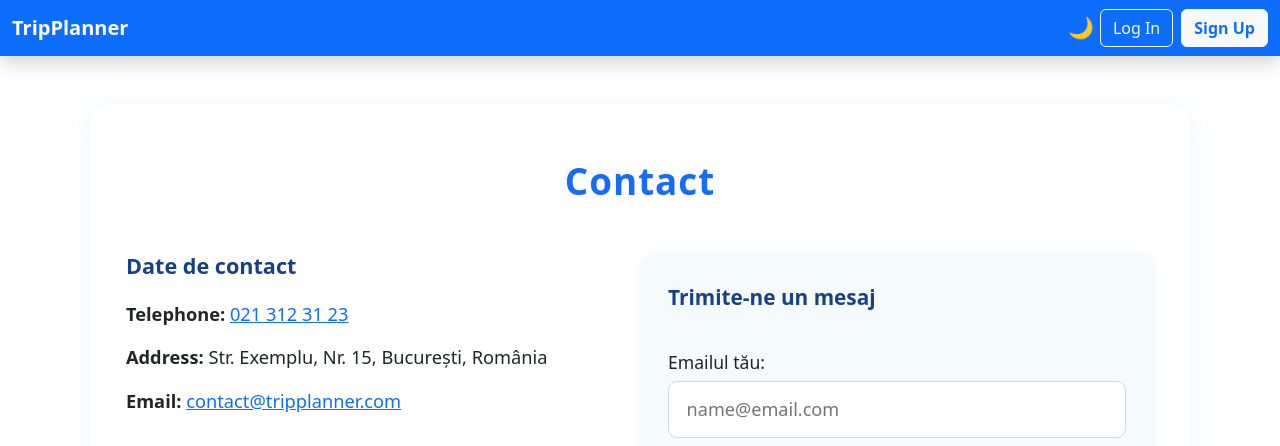
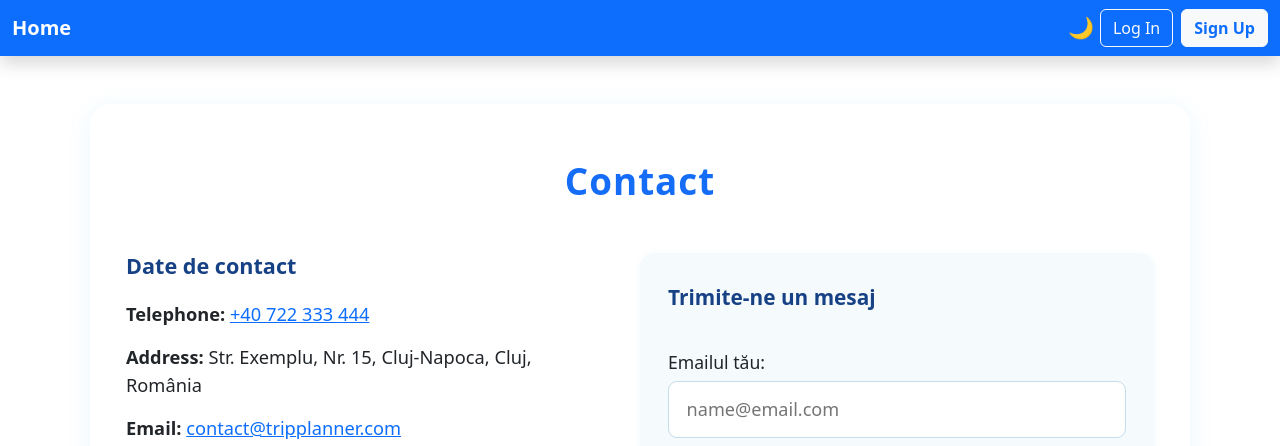
Before and after one commit to Tatatroi/ProiectWEB, a React (Vite) app in the folder frontend/: page /mvaidos/contact in a window 1280 px wide. Shown: the top 446 px of the page. Built offline with nearby package versions, Linux system fonts and the light colour scheme.

Commit message:
Some small updates. (unused imports, changed texts, etc)

```diff
--- a/frontend/src/components/Footer.jsx
+++ b/frontend/src/components/Footer.jsx
@@ -1,4 +1,3 @@
-import React from 'react';
 import "../css/FooterStyle.css"
 import { Link } from 'react-router-dom';
 
--- a/frontend/src/components/Navbar.jsx
+++ b/frontend/src/components/Navbar.jsx
@@ -12,7 +12,7 @@ export default function Navbar({ loggedIn, onLogout, theme, setTheme }) {
     <nav className="navbar navbar-expand-lg navbar-dark bg-primary shadow">
       <div className="container-fluid">
         <Link className="navbar-brand fw-bold" to="/">
-          TripPlanner
+          Home
         </Link>
         <div className="d-flex align-items-center">
             <button
--- a/frontend/src/pages/About.jsx
+++ b/frontend/src/pages/About.jsx
@@ -1,6 +1,6 @@
 import React from "react";
 import "../css/AboutPage.css";
-import avion from "../assets/avion.png";
+import travel from "../assets/travel.avif";
 import easyIntuitive from "../assets/easy-list.jpg"
 import feature from "../assets/feature.jpg"
 
@@ -18,7 +18,7 @@ export default function AboutPage() {
       </section>
       <section className="about-features">
         <div className="feature-box">
-          <img src={avion} alt="Easy list management" />
+          <img src={travel} alt="Easy list management" />
           <div>
             <h4>Create and Explore Trips Effortlessly</h4>
             <p>
--- a/frontend/src/pages/ContactPage.jsx
+++ b/frontend/src/pages/ContactPage.jsx
@@ -10,7 +10,7 @@ export default function ContactPage() {
 
   const handleSubmit = (e) => {
     e.preventDefault();
-    alert("Email sent! (funcționalitatea de trimitere nu e implementată aici)");
+    alert("Email sent! (funcționalitatea de trimitere nu e implementată inca)");
     setForm({ email: "", message: "" });
   };
 
@@ -20,8 +20,8 @@ export default function ContactPage() {
       <div className="contact-content">
         <div className="contact-info">
           <h3>Date de contact</h3>
-          <p><strong>Telephone:</strong> <a href="tel:+40213123123">021 312 31 23</a></p>
-          <p><strong>Address:</strong> Str. Exemplu, Nr. 15, București, România</p>
+          <p><strong>Telephone:</strong> <a href="tel:+40213123123">+40 722 333 444</a></p>
+          <p><strong>Address:</strong> Str. Exemplu, Nr. 15, Cluj-Napoca, Cluj, România</p>
           <p><strong>Email:</strong> <a href="mailto:contact@tripplanner.com">contact@tripplanner.com</a></p>
           <div className="map-container">
             <iframe
--- a/frontend/src/pages/HomePage.jsx
+++ b/frontend/src/pages/HomePage.jsx
@@ -7,7 +7,7 @@ export default function HomePage({ loggedIn }) {
 
   return (
     <div className="container py-5">
-      <h1 className="display-3 fw-bold text-primary my-4 text-center">TripPlanner</h1>
+      <h1 className="display-3 fw-bold my-4 text-center" style={{ color: "#6A4CFF" }}>TripPlanner</h1>
       <div className="row g-4 justify-content-center align-items-center">
         <div className="col-12 col-md-7">
           <CityCarousel />
```
